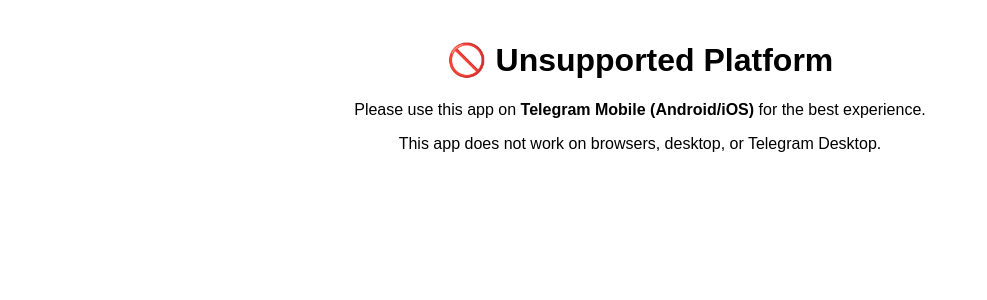
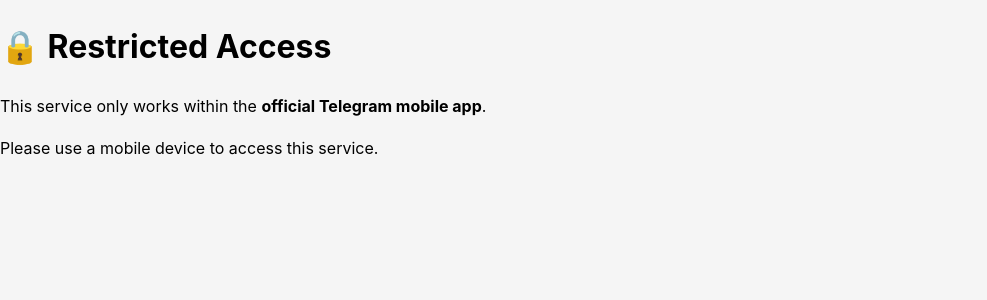
Before and after one commit to Vamshi0325/mobile-test, a React (Create React App) app: page / in a window 1280 px wide. Shown: the top 300 px of the page, without its empty margins (0-987 px from the left). Built offline with nearby package versions, Linux system fonts and the light colour scheme.

Commit message:
sfirst commit

```diff
--- a/src/App.css
+++ b/src/App.css
@@ -1,38 +1,54 @@
-.App {
+/* Main App Styles */
+.telegram-app-container {
+  max-width: 600px;
+  margin: 0 auto;
+  padding: 20px;
   text-align: center;
 }
 
-.App-logo {
-  height: 40vmin;
-  pointer-events: none;
+.telegram-app-container h1 {
+  color: #0088cc;
+  margin-bottom: 15px;
 }
 
-@media (prefers-reduced-motion: no-preference) {
-  .App-logo {
-    animation: App-logo-spin infinite 20s linear;
-  }
+/* Unsupported Platform Styles */
+.unsupported-platform {
+  max-width: 500px;
+  margin: 50px auto;
+  padding: 30px;
+  text-align: center;
+  background: white;
+  border-radius: 16px;
+  box-shadow: 0 4px 20px rgba(0, 0, 0, 0.1);
 }
 
-.App-header {
-  background-color: #282c34;
-  min-height: 100vh;
+.download-buttons {
   display: flex;
-  flex-direction: column;
-  align-items: center;
   justify-content: center;
-  font-size: calc(10px + 2vmin);
-  color: white;
+  gap: 15px;
+  margin-top: 20px;
 }
 
-.App-link {
-  color: #61dafb;
+.app-store-button,
+.play-store-button {
+  display: inline-block;
+  padding: 12px 25px;
+  color: white;
+  text-decoration: none;
+  border-radius: 8px;
+  font-weight: 500;
+  transition: transform 0.2s;
 }
 
-@keyframes App-logo-spin {
-  from {
-    transform: rotate(0deg);
-  }
-  to {
-    transform: rotate(360deg);
-  }
+.app-store-button {
+  background: #007aff;
 }
+
+.play-store-button {
+  background: #3ddc84;
+}
+
+.app-store-button:hover,
+.play-store-button:hover {
+  transform: translateY(-2px);
+}
--- a/src/App.js
+++ b/src/App.js
@@ -1,32 +1,22 @@
 import { useTelegram } from "./hooks/useTelegram";
+import UnsupportedPlatform from "./components/UnsupportedPlatform";
+import "./App.css";
 
 function App() {
   const { isValidTelegramMobile } = useTelegram();
 
   if (!isValidTelegramMobile) {
-    return (
-      <div
-        style={{
-          textAlign: "center",
-          padding: "20px",
-          fontFamily: "Arial, sans-serif",
-        }}
-      >
-        <h1>🚫 Unsupported Platform</h1>
-        <p>
-          Please use this app on <strong>Telegram Mobile (Android/iOS)</strong>{" "}
-          for the best experience.
-        </p>
-        <p>This app does not work on browsers, desktop, or Telegram Desktop.</p>
-      </div>
-    );
+    return <UnsupportedPlatform />;
   }
 
-  // Only rendered in Telegram Mobile Mini App
   return (
-    <div className="App">
-      <h1>Welcome to Bot! 🎉</h1>
-      <p>You're using the Telegram mobile mini app.</p>
+    <div className="telegram-app-container">
+      <h1>Welcome to Our Service!</h1>
+      <p>You're using the official Telegram mobile app.</p>
+
+      {window.Telegram?.WebApp?.initDataUnsafe?.user && (
+        <p>Hello, {window.Telegram.WebApp.initDataUnsafe.user.first_name}!</p>
+      )}
     </div>
   );
 }
--- /dev/null
+++ b/src/components/UnsupportedPlatform.js
@@ -0,0 +1,35 @@
+export default function UnsupportedPlatform() {
+  const isMobile = /Android|iPhone|iPod/i.test(navigator.userAgent);
+
+  return (
+    <div className="unsupported-container">
+      <h1>🔒 Restricted Access</h1>
+      <p>
+        This service only works within the{" "}
+        <strong>official Telegram mobile app</strong>.
+      </p>
+
+      {isMobile ? (
+        <>
+          <p>Download Telegram from:</p>
+          <div className="download-buttons">
+            <a
+              href="https://apps.apple.com/app/telegram-messenger/id686449807"
+              className="store-button ios"
+            >
+              App Store
+            </a>
+            <a
+              href="https://play.google.com/store/apps/details?id=org.telegram.messenger"
+              className="store-button android"
+            >
+              Google Play
+            </a>
+          </div>
+        </>
+      ) : (
+        <p>Please use a mobile device to access this service.</p>
+      )}
+    </div>
+  );
+}
--- a/src/hooks/useTelegram.js
+++ b/src/hooks/useTelegram.js
@@ -5,24 +5,20 @@
 
   useEffect(() => {
     const checkEnvironment = () => {
-      // 1. Check if running in Telegram WebApp
-      const isTelegramWebApp = window.Telegram?.WebApp?.initData !== undefined;
+      // 1. Must have Telegram WebApp injected
+      if (!window.Telegram?.WebApp?.initData) return false;
 
-      if (!isTelegramWebApp) return false;
+      // 2. Must be launched from official Telegram mobile apps
+      const platform = window.Telegram.WebApp.platform;
+      if (platform !== "android" && platform !== "ios") return false;
 
-      // 2. Check if running on a mobile device (not desktop/tablet)
-      const isMobile =
-        /Android|iPhone|iPad|iPod|BlackBerry|IEMobile|Opera Mini/i.test(
-          navigator.userAgent
-        );
+      // 3. Must be in Telegram's WebView (not browser)
+      if (!window.Telegram.WebApp.isWebView) return false;
 
-      if (!isMobile) return false;
+      // 4. Additional verification for WebApp version
+      const version = window.Telegram.WebApp.version;
+      if (!version || typeof version !== "string") return false;
 
-      // 3. Check if running in Telegram Desktop (block it)
-      const isTelegramDesktop = navigator.userAgent.includes("TelegramDesktop");
-      if (isTelegramDesktop) return false;
-
-      // If all checks pass, it's a valid Telegram mobile mini app
       return true;
     };
 
--- a/src/index.css
+++ b/src/index.css
@@ -1,13 +1,13 @@
 body {
+  font-family: -apple-system, BlinkMacSystemFont, "Segoe UI", Roboto, sans-serif;
   margin: 0;
-  font-family: -apple-system, BlinkMacSystemFont, 'Segoe UI', 'Roboto', 'Oxygen',
-    'Ubuntu', 'Cantarell', 'Fira Sans', 'Droid Sans', 'Helvetica Neue',
-    sans-serif;
-  -webkit-font-smoothing: antialiased;
-  -moz-osx-font-smoothing: grayscale;
+  padding: 0;
+  background: #f5f5f5;
+  line-height: 1.6;
 }
 
-code {
-  font-family: source-code-pro, Menlo, Monaco, Consolas, 'Courier New',
-    monospace;
+#root {
+  min-height: 100vh;
+  display: flex;
+  flex-direction: column;
 }
```
